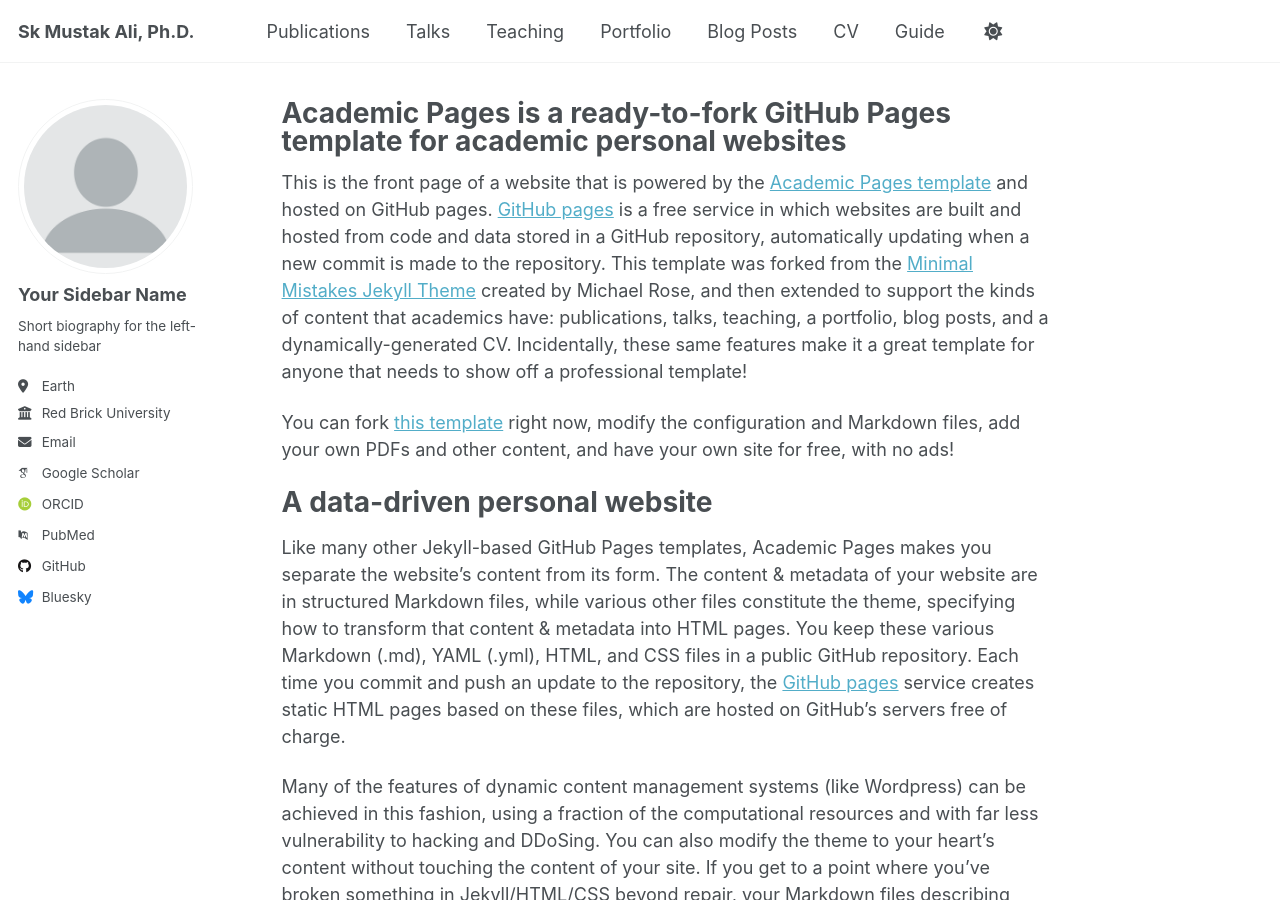
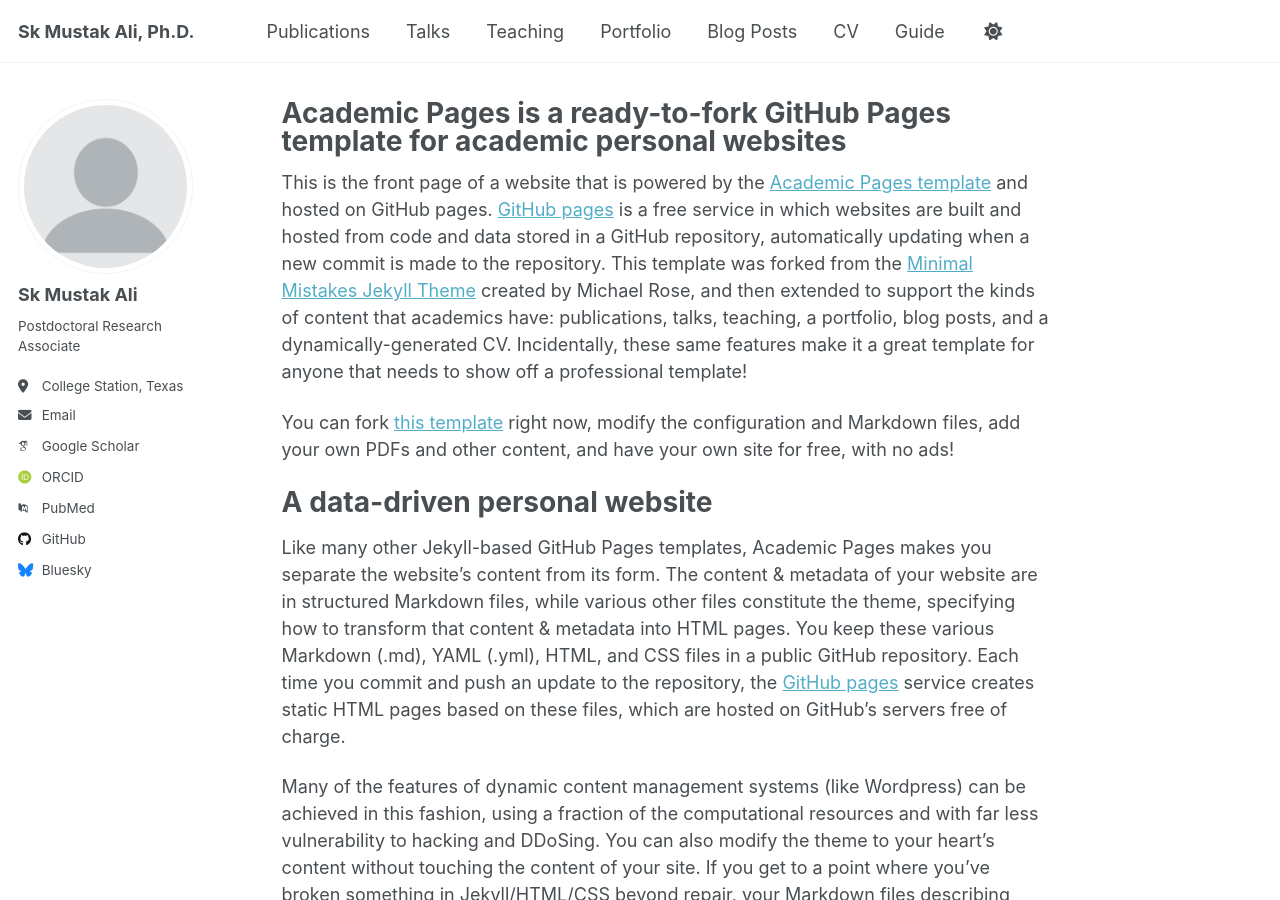
Before and after one commit to skmustakali/skmustakali.github.io, a Jekyll site: the page built from _pages/about.md, in a window 1280 px wide and 900 px high. Built offline with Jekyll 4.4.1, drawn with Linux system fonts in a browser that asks for light colours; some web fonts are replaced; a script that is not in the unit is left out.

Commit message:
Update _config.yml

```diff
--- a/_config.yml
+++ b/_config.yml
@@ -24,13 +24,13 @@ repository               : "skmustakali/skmustakali.github.io"
 author:
   # Biographic information
   avatar           : "profile.png"
-  name             : "Your Sidebar Name"
+  name             : "Sk Mustak Ali"
   pronouns         : # example: "she/her"
-  bio              : "Short biography for the left-hand sidebar"
-  location         : "Earth"
-  employer         : "Red Brick University"
+  bio              : "Postdoctoral Research Associate"
+  location         : "College Station, Texas"
+  affiliation         : "Cyclotron Institute, Texas A&M University"
   uri              : # URL
-  email            : "none@example.org"
+  email            : "mustak@tamu.edu"
 
   # Academic websites
   academia         : # URL
```
